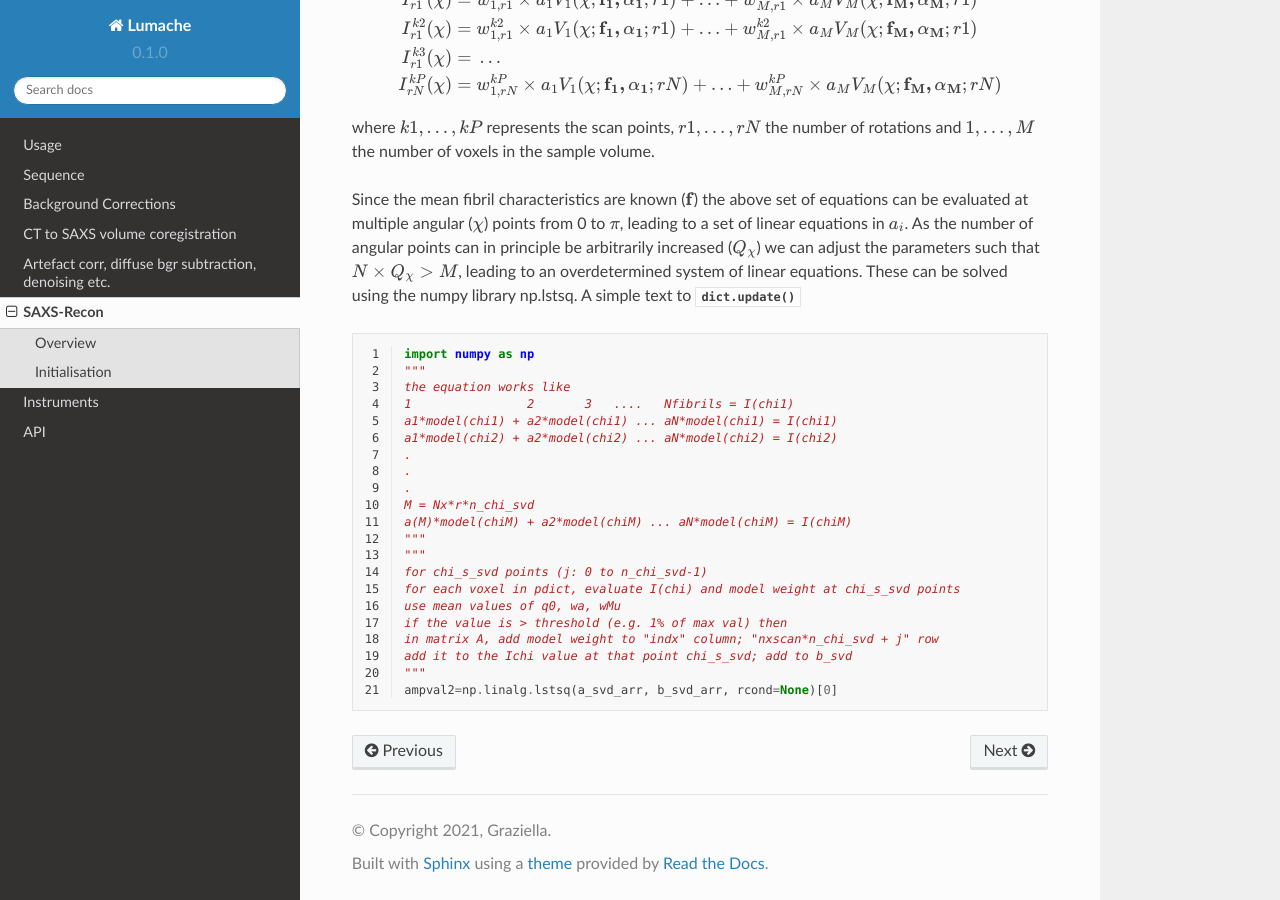
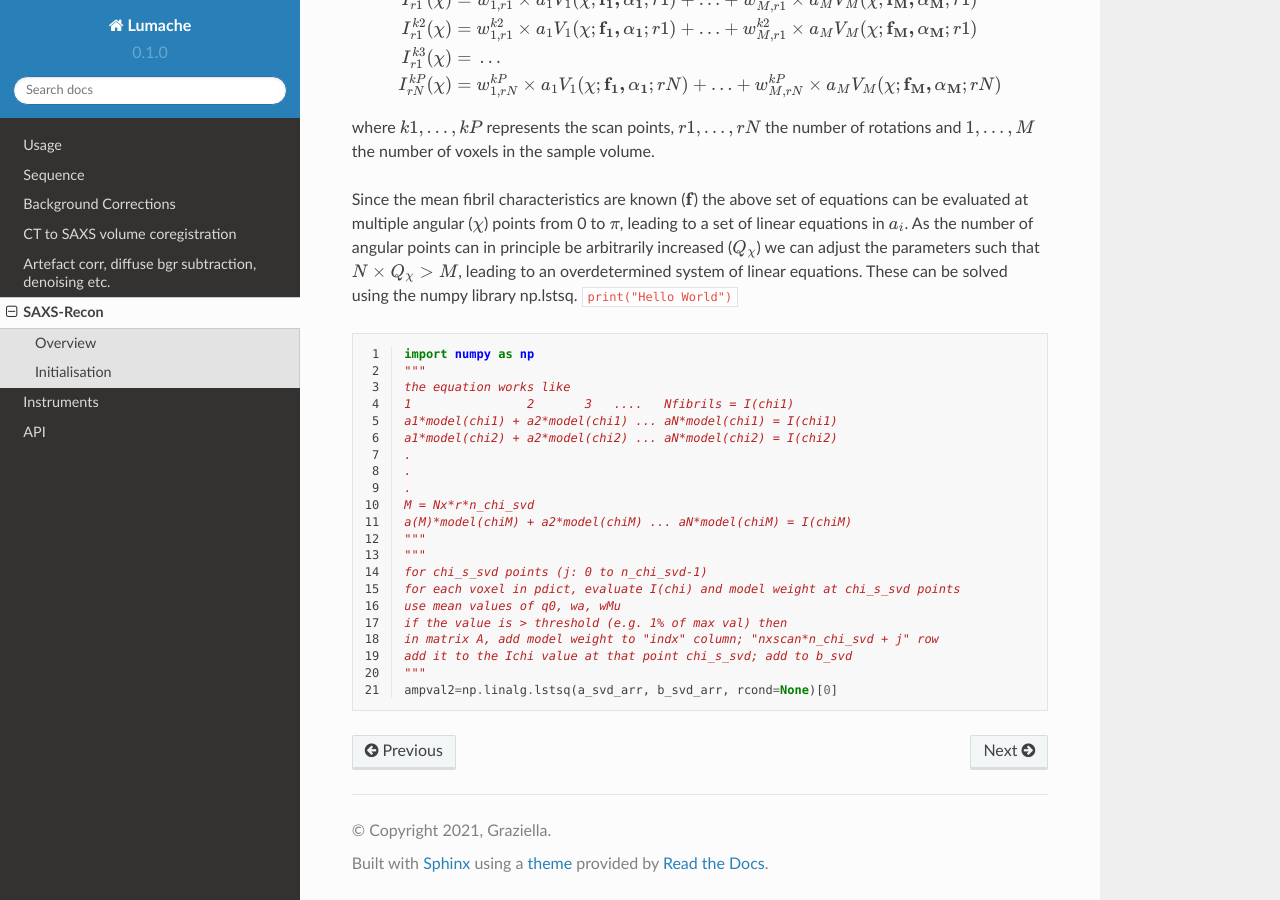
Before and after one commit to himadri111/saxs-docs-tutorial, a Sphinx documentation site: the page built from docs/source/saxsrecon.rst, in a window 1280 px wide and 900 px high, scrolled down 697 px. Built offline with Sphinx 7.4.7 and the Read the Docs theme 2.0.0, drawn with Linux system fonts in a browser that asks for light colours; cross-references to code outside the pages are shown as plain code.

Commit message:
Update saxsrecon.rst

```diff
--- a/docs/source/saxsrecon.rst
+++ b/docs/source/saxsrecon.rst
@@ -29,7 +29,7 @@ Then we can equate
 
 where :math:`k1,\ldots,kP` represents the scan points, :math:`r1,\ldots,rN` the number of rotations and :math:`1,\ldots,M` the number of voxels in the sample volume.
 
-Since the mean fibril characteristics are known (:math:`\bf{f}`) the above set of equations can be evaluated at multiple angular (:math:`\chi`) points from 0 to :math:`\pi`, leading to a set of linear equations in :math:`a_{i}`. As the number of angular points can in principle be arbitrarily increased (:math:`Q_{\chi}`) we can adjust the parameters such that :math:`N \times Q_{\chi} > M`, leading to an overdetermined system of linear equations. These can be solved using the numpy library np.lstsq. A simple text to :meth:`dict.update`
+Since the mean fibril characteristics are known (:math:`\bf{f}`) the above set of equations can be evaluated at multiple angular (:math:`\chi`) points from 0 to :math:`\pi`, leading to a set of linear equations in :math:`a_{i}`. As the number of angular points can in principle be arbitrarily increased (:math:`Q_{\chi}`) we can adjust the parameters such that :math:`N \times Q_{\chi} > M`, leading to an overdetermined system of linear equations. These can be solved using the numpy library np.lstsq. :python:`print("Hello World")`
 
 .. code-block:: python
    :linenos:
```
